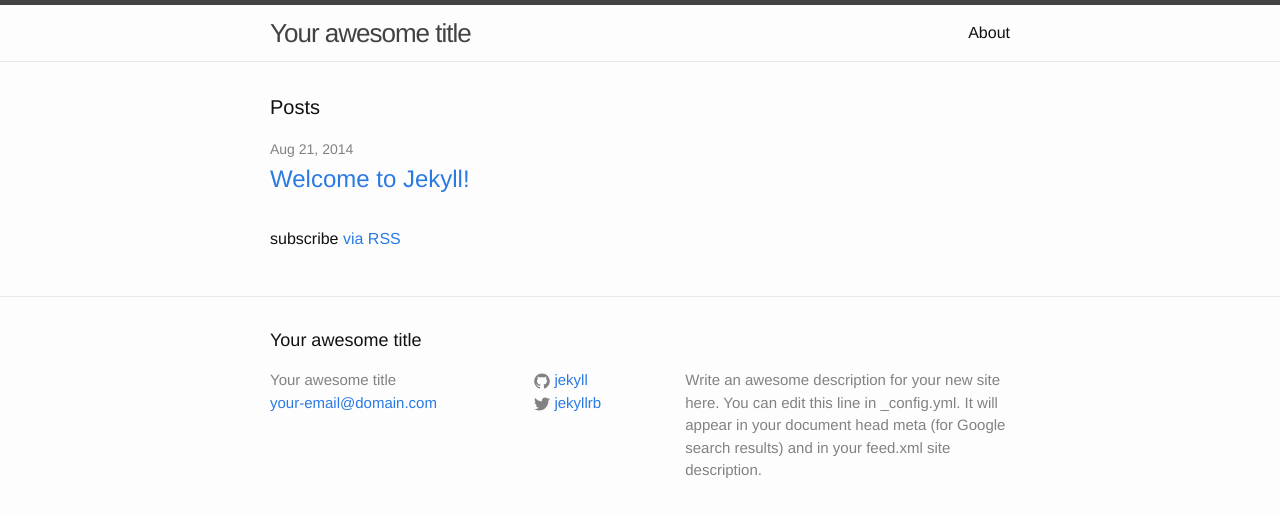
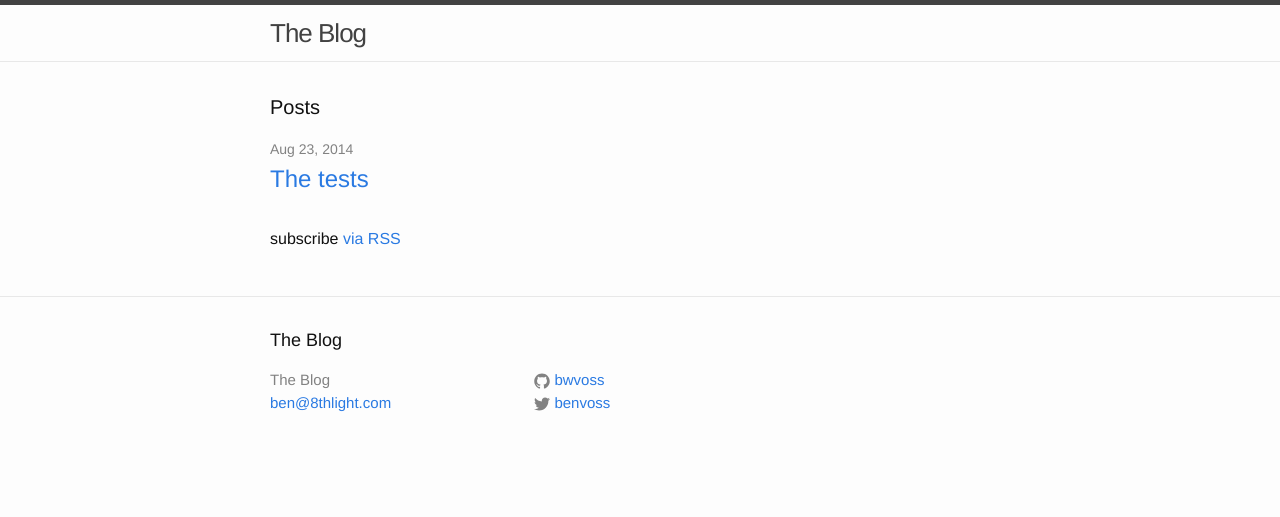
Before and after one commit to bwvoss/bwvoss.github.io, a Jekyll site: the page built from index.html, in a window 1280 px wide. Shown: the top 517 px of the page. Built offline with Jekyll 4.4.1, drawn with Linux system fonts in a browser that asks for light colours.

Commit message:
cleaned up layout

```diff
--- a/_config.yml
+++ b/_config.yml
@@ -1,14 +1,11 @@
 # Site settings
-title: Your awesome title
-email: your-email@domain.com
+title: The Blog
+email: ben@8thlight.com
 description: > # this means to ignore newlines until "baseurl:"
-  Write an awesome description for your new site here. You can edit this
-  line in _config.yml. It will appear in your document head meta (for
-  Google search results) and in your feed.xml site description.
 baseurl: "" # the subpath of your site, e.g. /blog/
 url: "http://yourdomain.com" # the base hostname & protocol for your site
-twitter_username: jekyllrb
-github_username:  jekyll
+twitter_username: benvoss
+github_username:  bwvoss
 
 # Build settings
 markdown: kramdown
--- a/_posts/2014-08-21-welcome-to-jekyll.markdown
+++ /dev/null
@@ -1,25 +0,0 @@
----
-layout: post
-title:  "Welcome to Jekyll!"
-date:   2014-08-21 15:50:08
-categories: jekyll update
----
-You’ll find this post in your `_posts` directory. Go ahead and edit it and re-build the site to see your changes. You can rebuild the site in many different ways, but the most common way is to run `jekyll serve --watch`, which launches a web server and auto-regenerates your site when a file is updated.
-
-To add new posts, simply add a file in the `_posts` directory that follows the convention `YYYY-MM-DD-name-of-post.ext` and includes the necessary front matter. Take a look at the source for this post to get an idea about how it works.
-
-Jekyll also offers powerful support for code snippets:
-
-{% highlight ruby %}
-def print_hi(name)
-  puts "Hi, #{name}"
-end
-print_hi('Tom')
-#=> prints 'Hi, Tom' to STDOUT.
-{% endhighlight %}
-
-Check out the [Jekyll docs][jekyll] for more info on how to get the most out of Jekyll. File all bugs/feature requests at [Jekyll’s GitHub repo][jekyll-gh]. If you have questions, you can ask them on [Jekyll’s dedicated Help repository][jekyll-help].
-
-[jekyll]:      http://jekyllrb.com
-[jekyll-gh]:   https://github.com/jekyll/jekyll
-[jekyll-help]: https://github.com/jekyll/jekyll-help
--- /dev/null
+++ b/_posts/2014-08-23-test.html
@@ -0,0 +1,6 @@
+---
+layout: post
+title:  "The tests"
+---
+
+The tests
```
Also changed, not shown: about.md (deleted, +0 -11 lines).
